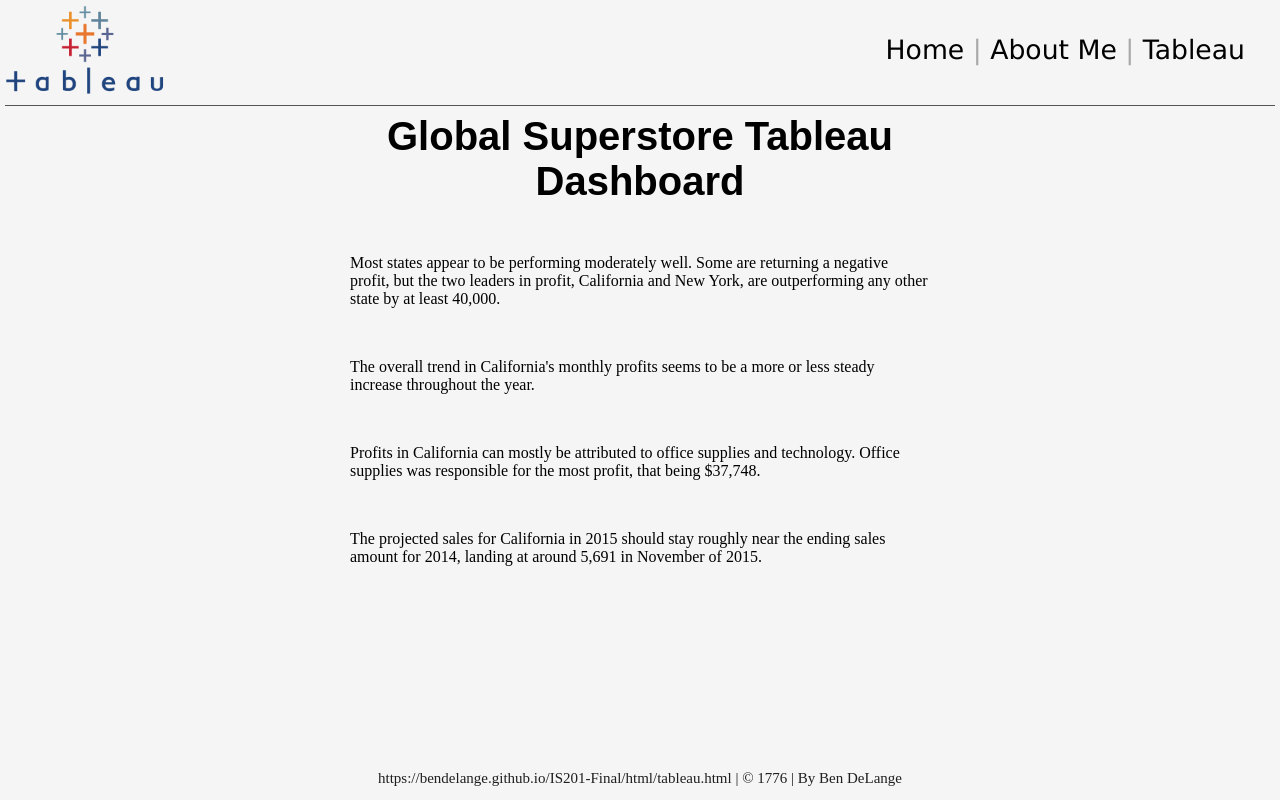
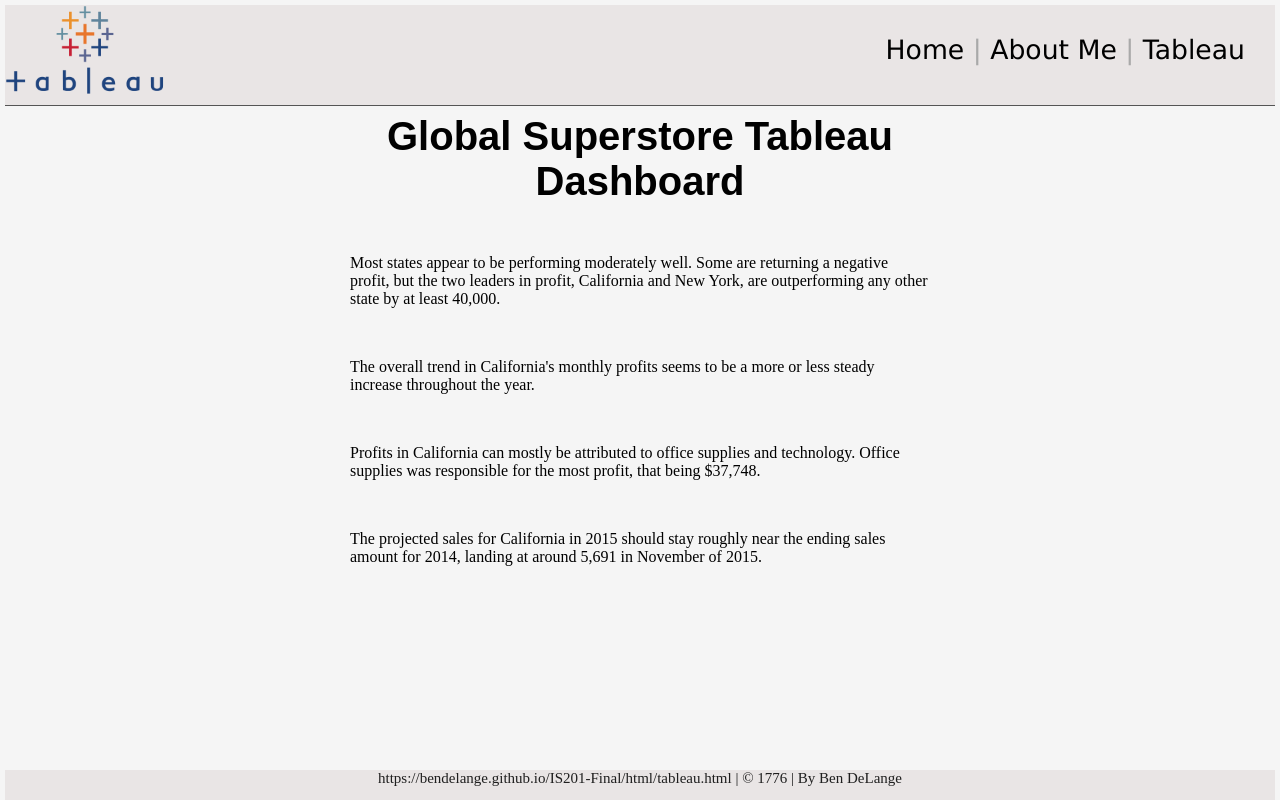
Before and after one commit to bendelange/IS201-Final, a plain HTML site: page html/tableau.html in a window 1280 px wide. Drawn offline with Linux system fonts and the light colour scheme.

Commit message:
Add files via upload

```diff
--- a/styles/bootstyles.css
+++ b/styles/bootstyles.css
@@ -15,6 +15,7 @@
     height: 100px;
     z-index: 2;
     border-bottom: solid 1px #555555;
+    background-color: rgb(233, 229, 229);
 }
 
 .mainbody{
@@ -25,14 +26,15 @@
 }
 
 .footer{
-    bottom: 20px;
+    bottom: 0px;
     left: 5px;
     right: 5px;
-    height: 10px;
+    height: 30px;
     font-size: 15px;
     color:rgb(31, 31, 31);
     text-align: center;
     position: fixed;
+    background-color: rgb(233, 229, 229);
 }
 
 .subheader{
```
